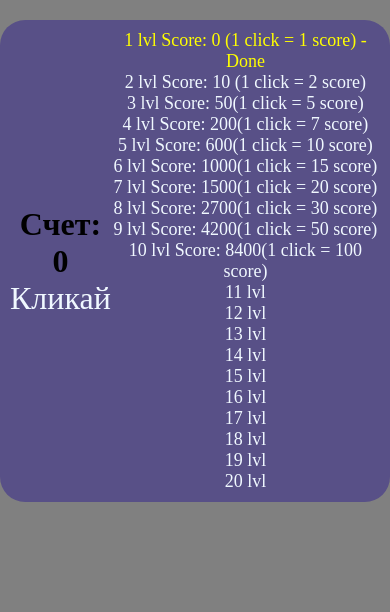
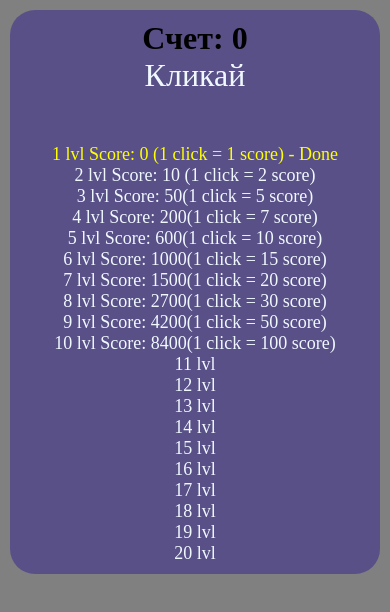
Before and after one commit to Fost141/Clicker-Lite, a plain HTML site: page index.html in a window 390 px wide. Drawn offline with Linux system fonts and the light colour scheme.

Commit message:
adaptive

```diff
--- a/style/style.css
+++ b/style/style.css
@@ -63,3 +63,22 @@ body {
 #lvl1 {
     color: yellow;
 }
+
+/* Media */
+@media(max-width: 700px) {
+    .main {
+        flex-direction: column;
+    }
+
+    .next_level {
+        margin-top: 50px;
+    }
+
+    #start {
+        padding-top: 11110px;
+    }
+
+    .clicker {
+        margin: 10px;
+    }
+}
```
